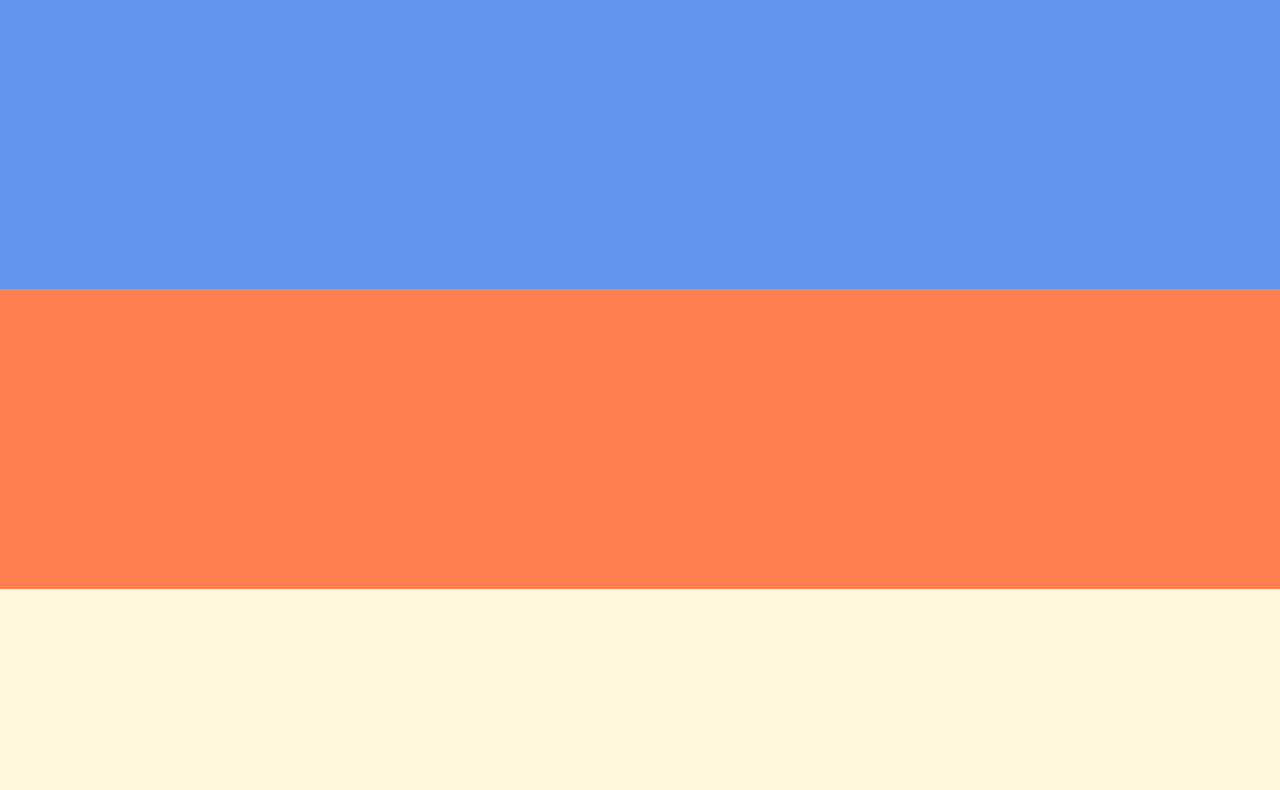
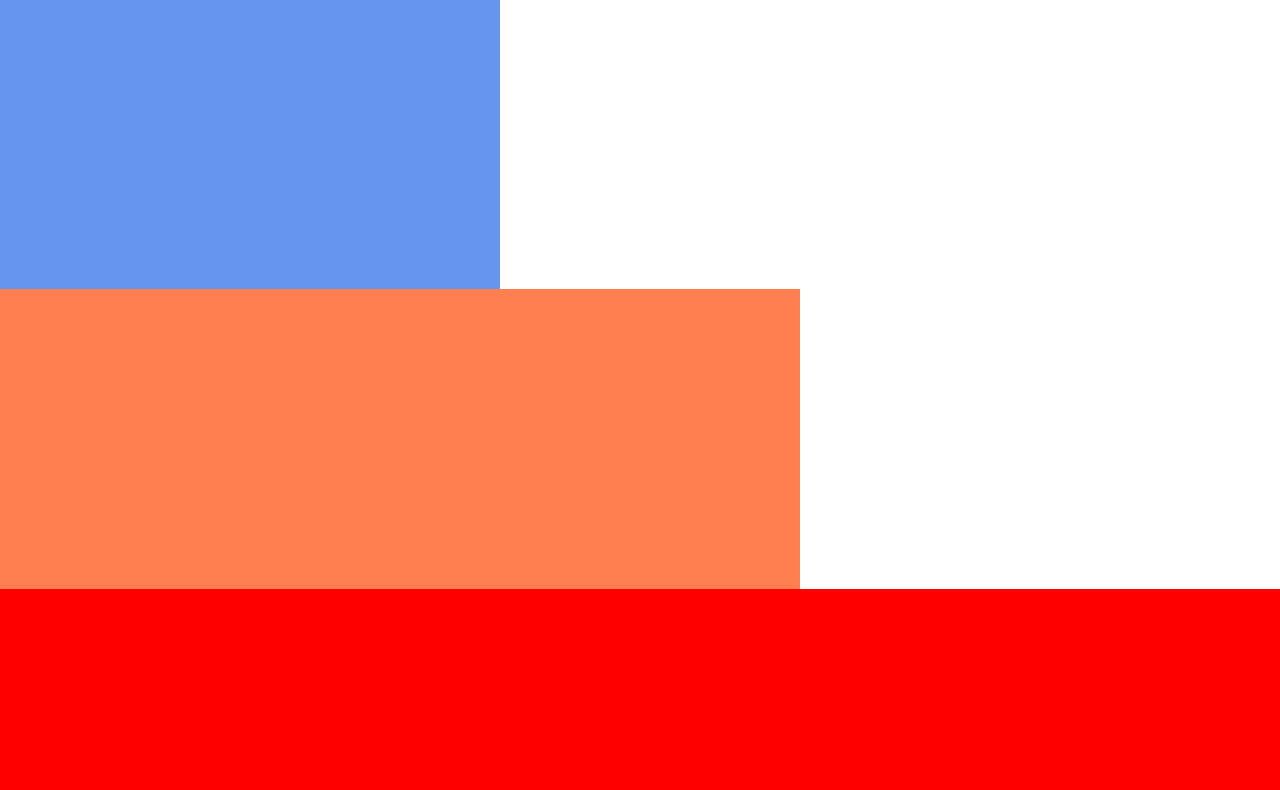
Before and after one commit to SpiriDs/gitTestConflict, a plain HTML site: page index.html in a window 1280 px wide. Shown: the part 67-857 px from the top of the page. Drawn offline with nearby package versions, Linux system fonts and the light colour scheme.

Commit message:
Changes first branch

```diff
--- a/style.css
+++ b/style.css
@@ -3,13 +3,13 @@ h1 {
 }
 
 .div1 {
-    width: 100%;
+    width: 500px;
     height: 300px;
     background-color: cornflowerblue;
 }
 
 .div2 {
-    width: 100%;
+    width: 800px;
     height: 300px;
     background-color: coral;
 }
@@ -17,5 +17,5 @@ h1 {
 .div3 {
     width: 100%;
     height: 300px;
-    background-color: cornsilk;
+    background-color: red;
 }
```
